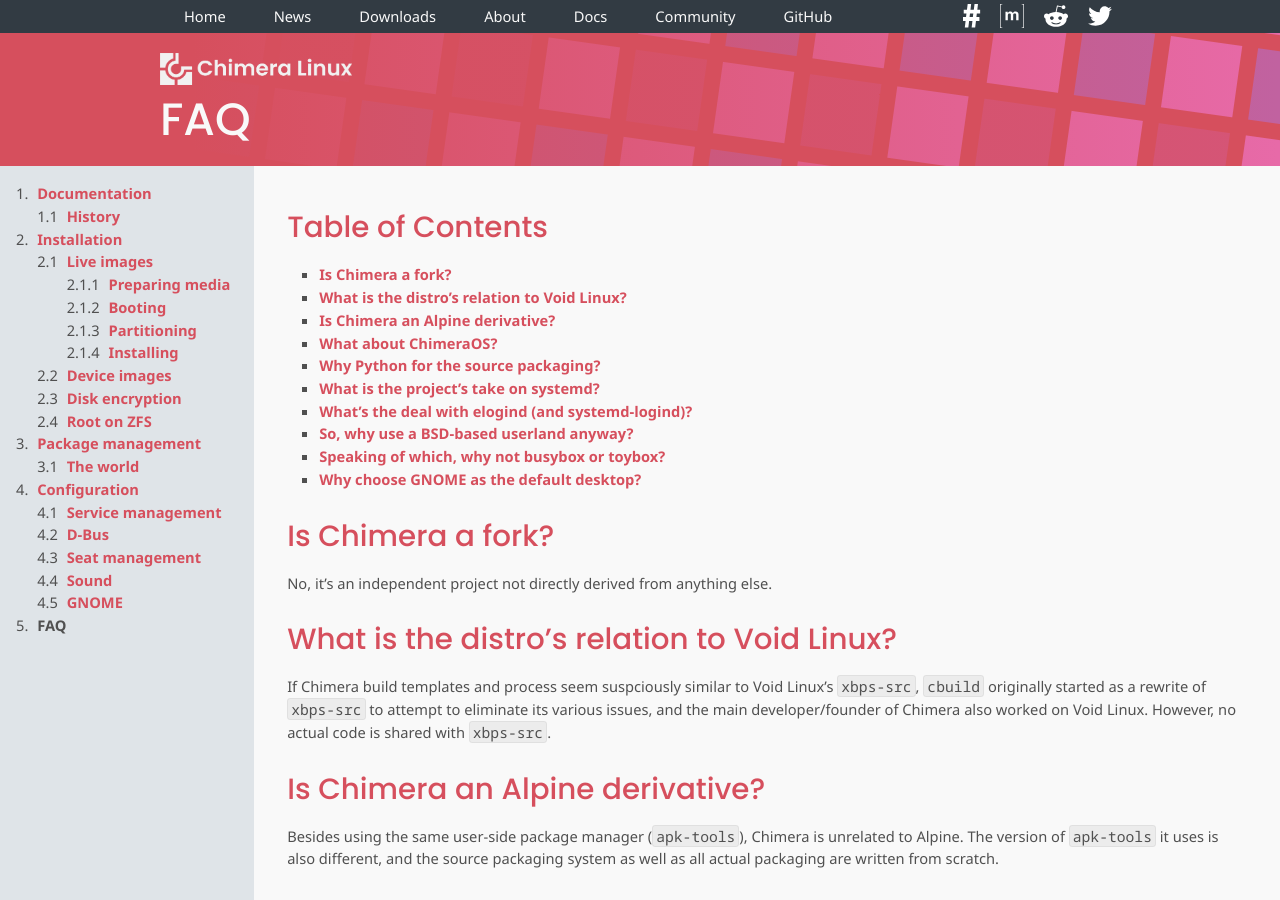
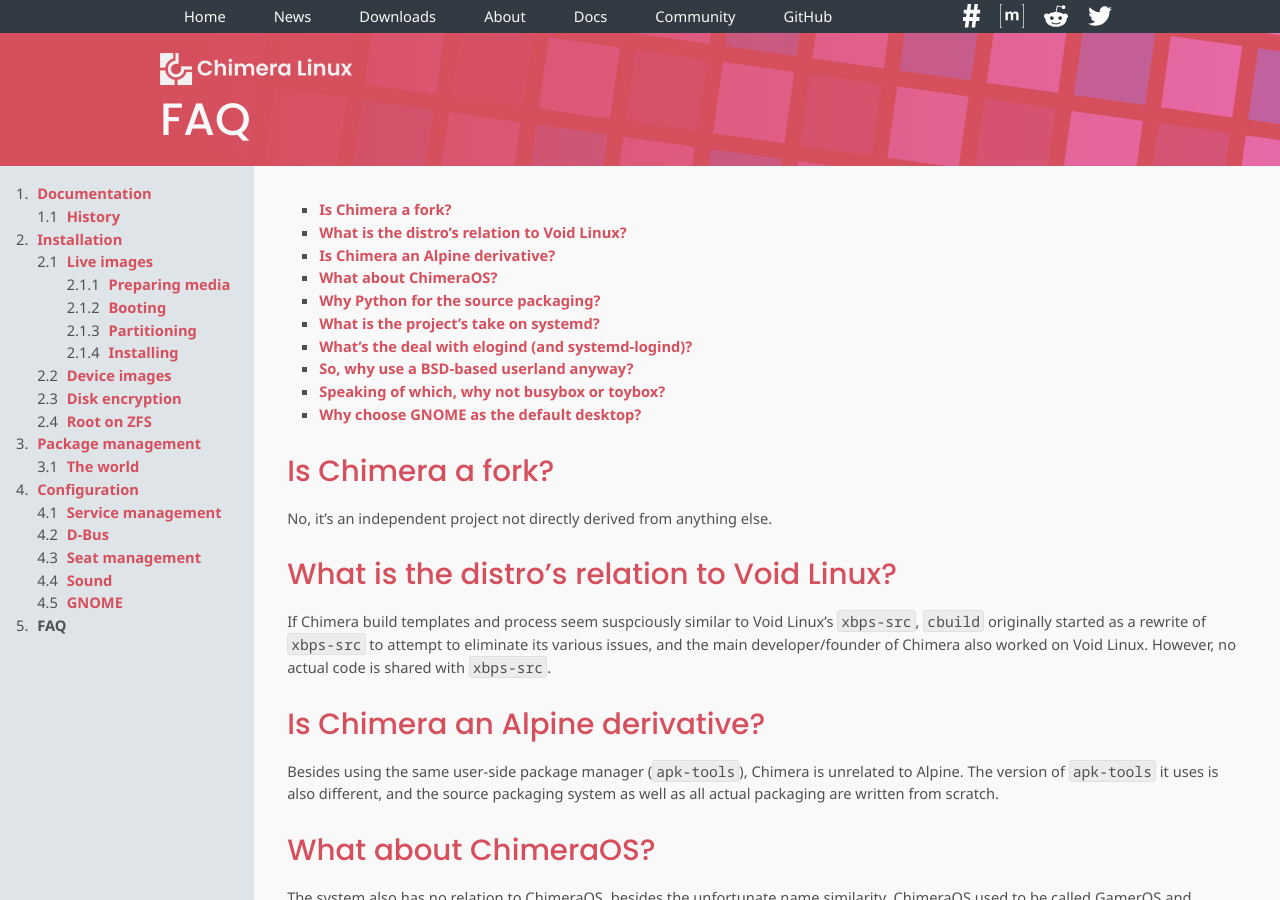
Before and after one commit to chimera-linux/chimera-linux.github.io, a Jekyll site: the page built from _docs/faq.md, in a window 1280 px wide and 900 px high. Built offline with Jekyll 4.4.1, drawn with Linux system fonts in a browser that asks for light colours.

Commit message:
drop faq toc heading

```diff
--- a/_docs/faq.md
+++ b/_docs/faq.md
@@ -5,7 +5,6 @@
 ---
 
 <nav>
-  <h2>Table of Contents</h2>
   * TOC
   {:toc}
 </nav>
```
